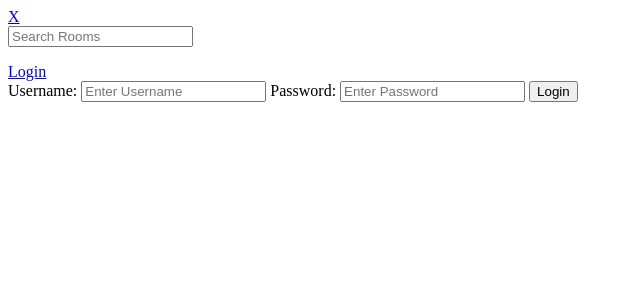
After one commit to amirhzare/topic-base-website, a Django app: page /login/ in a window 1280 px wide. The commit adds this page. Shown: the top 300 px of the page, without its empty margins (0-640 px from the left). Run offline with Django 4.2, Linux system fonts and the light colour scheme.

Commit message:
feat: add login page

```diff
--- /dev/null
+++ b/base/templates/base/login_register.html
@@ -0,0 +1,14 @@
+{% extends 'main.html' %}
+
+{% block content %}
+<div>
+    <form method="POST" action="">
+        {% csrf_token %}
+        <label>Username:</label>
+        <input type="text" name="username" placeholder="Enter Username">
+        <label>Password:</label>
+        <input type="text" name="password" placeholder="Enter Password">
+        <input type="submit" value="Login">
+    </form>
+</div>
+{% endblock content %}
--- a/base/urls.py
+++ b/base/urls.py
@@ -2,6 +2,7 @@ from django.urls import path
 from . import views
 
 urlpatterns = [
+    path('login/', views.loginPage, name='login'),
     path('', views.home, name='home'),
     path('room/<str:pk>/', views.room, name='room'),
     path('create-room/', views.createRoom, name='create-room'),
--- a/base/views.py
+++ b/base/views.py
@@ -1,8 +1,29 @@
 from django.shortcuts import render, redirect
 from django.db.models import Q
+from django.contrib.auth.models import User
 from .models import Room, Topic
 from .forms import RoomForm
+from django.contrib import messages
+from django.contrib.auth import authenticate, login, logout
 # Create your views here.
+
+def loginPage(request):
+    if request.method == "POST":
+        username = request.POST.get('username')
+        password = request.POST.get('password')
+
+        try:
+            user = User.objects.get(username=username)
+        except:
+            messages.error(request, 'User does not exist')
+        user = authenticate(request, username=username, password=password)
+
+        if user is not None:
+            login(request, user)
+            return redirect('home')
+        else:
+            messages.error(request, 'Username OR Password does not exist')
+    return render(request, 'base/login_register.html')
 
 def home(request):
     q = request.GET.get('q') if request.GET.get('q') != None else ''
--- a/templates/main.html
+++ b/templates/main.html
@@ -8,6 +8,13 @@
 
 <body>
     {% include 'navbar.html' %}
+    {% if messages %}
+    <ul class="message">
+        {% for message in messages %}
+        <li>{{ message }}</li>
+        {% endfor %}
+    </ul>
+    {% endif %}
     {% block content %}
     {% endblock %}
 </body>
--- a/templates/navbar.html
+++ b/templates/navbar.html
@@ -1,5 +1,10 @@
-<a href="MyLogo"> Logo </a>
+<a href="MyLogo"> X </a>
 
 <form method="GET" action="{% url 'home' %}">
     <input type="text" name="q" placeholder="Search Rooms" />
 </form>
+{% if request.user.is_authenticated %}
+<div><a href="">Logout</a></div>
+{% else %}
+<div><a href="{% url 'login'%}">Login</a></div>
+{% endif %}
```
Also changed, not shown: db.sqlite3.
